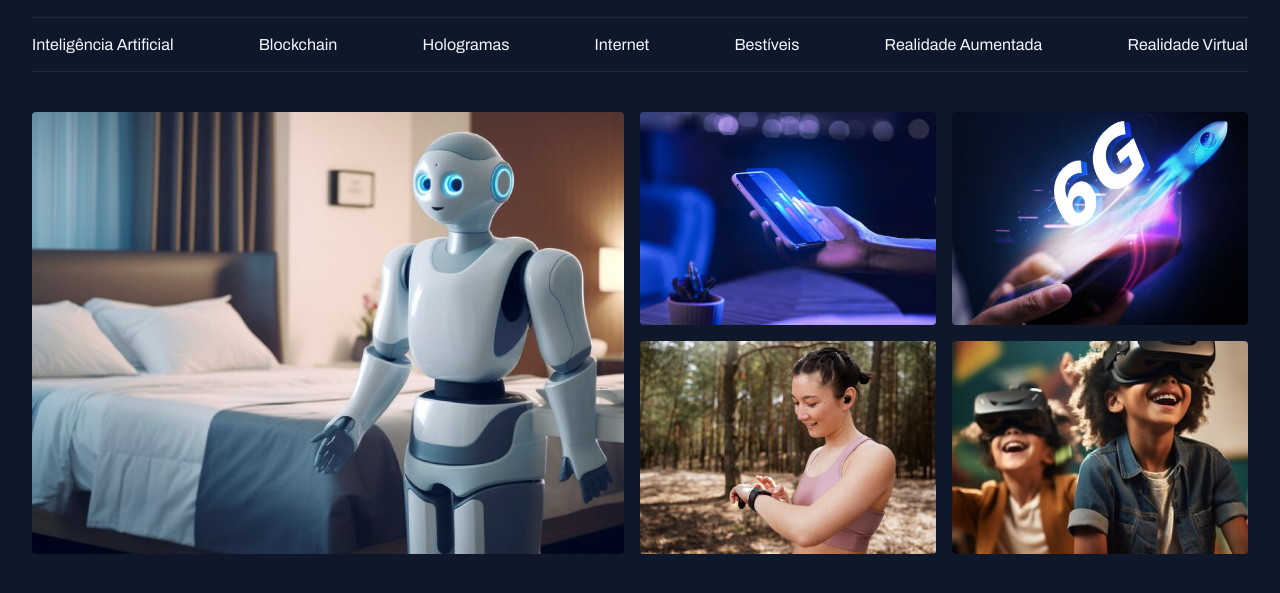
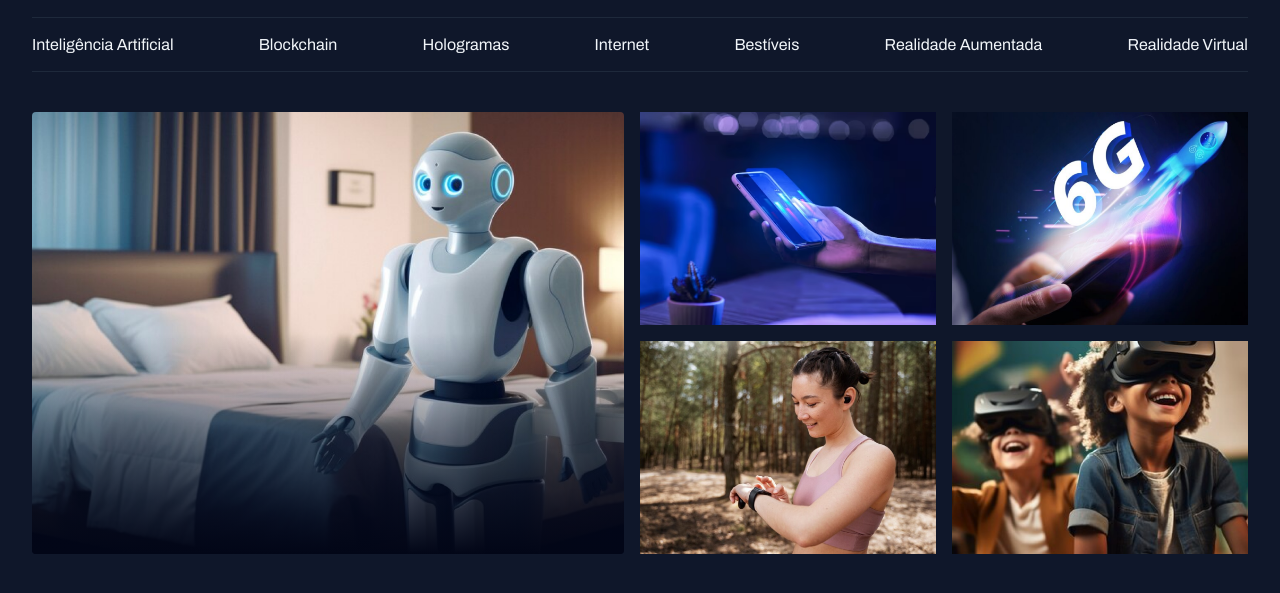
Before and after one commit to Mathuzza/PortalDeNot-cias, a plain HTML site: page index.html in a window 1280 px wide. Shown: the part 49-642 px from the top of the page. Drawn offline with Linux system fonts and the light colour scheme.

Commit message:
Add fundo com degradé

```diff
--- a/Styles/sections.css
+++ b/Styles/sections.css
@@ -2,6 +2,23 @@
     img {
     height: 100%;
     object-fit: cover;
-    border-radius: 4px;
+
     }
 }
+.card {
+    position: relative;
+    overflow: hidden;
+    border-radius: 4px;
+
+    &::before{
+        content: "";
+        position: absolute;
+        inset: 0;
+        top:50%;
+        background: linear-gradient(
+        180deg,
+        transparent 0%,
+        #020617 100%
+        );
+    }
+}
--- a/index.html
+++ b/index.html
@@ -36,7 +36,7 @@
 
     <main class="grid container">
         <section id="featured" class="grid grid-flow-col gap-16">
-            <div><img src="assets/imagens/Image 01.png" alt=""></div>
+            <div class="card"><img src="assets/imagens/Image 01.png" alt=""></div>
             <div class="grid grid-cols-2 gap-16">
                 <div><img src="assets/imagens/Image 02.png" alt=""></div>
                 <div><img src="assets/imagens/Image 03.png" alt=""></div>
```
